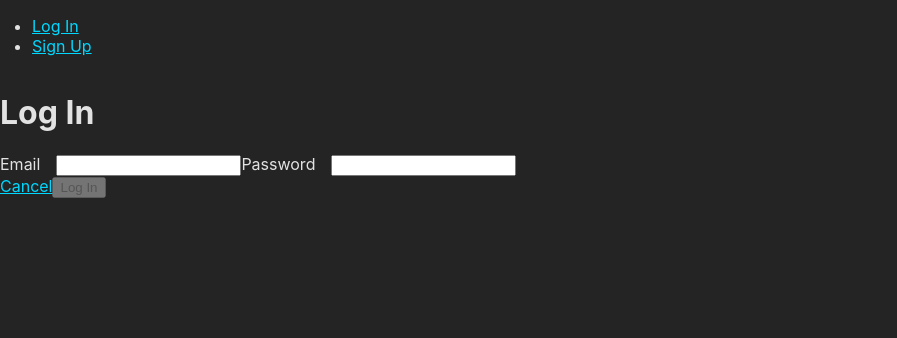
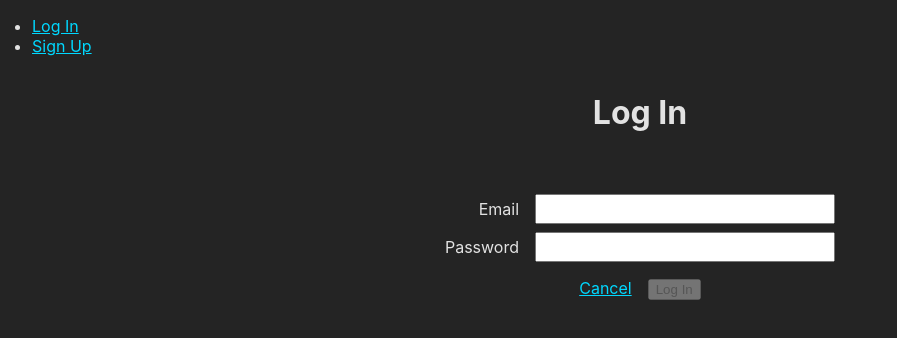
Before and after one commit to SEI-Remote/decoupled-mern-jwt-auth-template-front-end, a React (Vite) app: page /auth/login in a window 1280 px wide. Shown: the top 338 px of the page, without its empty margins (0-897 px from the left). Built offline with nearby package versions, Linux system fonts and the light colour scheme; no server answers.

Commit message:
finish template audit

```diff
--- a/src/App.jsx
+++ b/src/App.jsx
@@ -39,20 +39,20 @@ function App() {
       <Routes>
         <Route path="/" element={<Landing user={user} />} />
         <Route
+          path="/profiles"
+          element={
+            <ProtectedRoute user={user}>
+              <Profiles />
+            </ProtectedRoute>
+          }
+        />
+        <Route
           path="/auth/signup"
           element={<Signup handleAuthEvt={handleAuthEvt} />}
         />
         <Route
           path="/auth/login"
           element={<Login handleAuthEvt={handleAuthEvt} />}
-        />
-        <Route
-          path="/auth/profiles"
-          element={
-            <ProtectedRoute user={user}>
-              <Profiles />
-            </ProtectedRoute>
-          }
         />
         <Route
           path="/auth/change-password"
--- a/src/pages/ChangePassword/ChangePassword.jsx
+++ b/src/pages/ChangePassword/ChangePassword.jsx
@@ -1,17 +1,89 @@
+// npm modules
 import { useState } from 'react'
+import { Link, useNavigate } from 'react-router-dom'
+
+// services
+import * as authService from '../../services/authService'
+
+// css
 import styles from './ChangePassword.module.css'
 
-const ChangePassword = props => {
-  const [message, setMessage] = useState([''])
+const ChangePassword = ({ handleAuthEvt }) => {
+  const navigate = useNavigate()
+  const [message, setMessage] = useState('')
+  const [formData, setFormData] = useState({
+    password: '',
+    newPassword: '',
+    newPasswordConf: '',
+  })
 
-  const updateMessage = msg => {
-    setMessage(msg)
+  const handleChange = evt => {
+    setMessage('')
+    setFormData({ ...formData, [evt.target.name]: evt.target.value })
+  }
+
+  const handleSubmit = async evt => {
+    evt.preventDefault()
+    try {
+      await authService.changePassword(formData)
+      handleAuthEvt()
+      navigate('/')
+    } catch (err) {
+      setMessage(err.message)
+    }
+  }
+
+  const { password, newPassword, newPasswordConf } = formData
+
+  const isFormInvalid = () => {
+    return !(password && newPassword && newPassword === newPasswordConf)
   }
 
   return (
     <main className={styles.container}>
       <h1>Change Password</h1>
-      <p>{message}</p>
+      <p className={styles.message}>{message}</p>
+      <form
+        autoComplete="off"
+        onSubmit={handleSubmit}
+        className={styles.form}
+      >
+        <label className={styles.label}>
+          Current Password
+          <input
+            type="password"
+            value={password}
+            name="password"
+            onChange={handleChange}
+          />
+        </label>
+        <label className={styles.label}>
+          New Password
+        </label>
+        <input
+          type="password"
+          value={newPassword}
+          name="newPassword"
+          onChange={handleChange}
+        />
+        <label className={styles.label}>
+          Confirm New Password
+          <input
+            type="password"
+            value={newPasswordConf}
+            name="newPasswordConf"
+            onChange={handleChange}
+          />
+        </label>
+        <div>
+          <Link to="/">
+            <button>Cancel</button>
+          </Link>
+          <button className={styles.button} disabled={isFormInvalid()} >
+            Change Password
+          </button>
+        </div>
+      </form>
     </main>
   )
 }
--- a/src/pages/Login/Login.jsx
+++ b/src/pages/Login/Login.jsx
@@ -11,7 +11,7 @@ import styles from './Login.module.css'
 const LoginPage = ({ handleAuthEvt }) => {
   const navigate = useNavigate()
 
-  const [message, setMessage] = useState([''])
+  const [message, setMessage] = useState('')
   const [formData, setFormData] = useState({
     email: '',
     password: '',
@@ -25,6 +25,9 @@ const LoginPage = ({ handleAuthEvt }) => {
   const handleSubmit = async evt => {
     evt.preventDefault()
     try {
+      if(!import.meta.env.VITE_BACK_END_SERVER_URL) {
+        throw new Error("No VITE_BACK_END_SERVER_URL in front-end .env")
+      }
       await authService.login(formData)
       handleAuthEvt()
       navigate('/')
--- a/src/pages/Login/Login.module.css
+++ b/src/pages/Login/Login.module.css
@@ -0,0 +1,47 @@
+input {
+  margin-left: 16px;
+  padding: 4px 8px;
+  font-size: 16px;
+  width: 300px;
+}
+
+input[type="file"] {
+  padding: 0;
+}
+
+.container {
+  display: flex;
+  align-items: center;
+  flex-direction: column;
+}
+
+.message {
+  margin-top: 0;
+  height: 22px;
+  color: #dd1b16;
+  font-size: 18px;
+  font-weight: bold;
+}
+
+.form {
+  display: flex;
+  flex-direction: column;
+  align-items: center;
+  margin-bottom: 50px;
+}
+
+.label {
+  width: 100%;
+  display: flex;
+  justify-content: end;
+  align-items: center;
+  margin-bottom: 8px;
+}
+
+.button {
+  margin-left: 16px;
+}
+
+.form > label:last-of-type {
+  margin-bottom: 16px;
+}
--- a/src/pages/Profiles/Profiles.jsx
+++ b/src/pages/Profiles/Profiles.jsx
@@ -18,7 +18,11 @@ const Profiles = () => {
     fetchProfiles()
   }, [])
 
-  if(!profiles.length) return <main><h1>No profiles yet</h1></main>
+  if(!profiles.length) return (
+    <main className={styles.container}>
+      <h1>No profiles yet</h1>
+    </main>
+  )
 
   return (
     <main className={styles.container}>
--- a/src/pages/Profiles/Profiles.module.css
+++ b/src/pages/Profiles/Profiles.module.css
@@ -3,3 +3,7 @@
   align-items: center;
   flex-direction: column;
 }
+
+.container > p {
+  margin: 8px;
+}
--- a/src/pages/Signup/Signup.jsx
+++ b/src/pages/Signup/Signup.jsx
@@ -33,6 +33,9 @@ const Signup = ({ handleAuthEvt }) => {
   const handleSubmit = async evt => {
     evt.preventDefault()
     try {
+      if(!import.meta.env.VITE_BACK_END_SERVER_URL) {
+        throw new Error("No VITE_BACK_END_SERVER_URL in front-end .env")
+      }
       setIsSubmitted(true)
       await authService.signup(formData, photoData.photo)
       handleAuthEvt()
@@ -108,8 +111,8 @@ const Signup = ({ handleAuthEvt }) => {
             Cancel
           </Link>
           <button
+            className={styles.button}
             disabled={isFormInvalid() || isSubmitted}
-            className={styles.button}
           >
             {!isSubmitted ? "Sign Up" : "🚀 Sending..."}
           </button>
--- a/src/pages/Signup/Signup.module.css
+++ b/src/pages/Signup/Signup.module.css
@@ -1,5 +1,12 @@
 input {
   margin-left: 16px;
+  padding: 4px 8px;
+  font-size: 16px;
+  width: 300px;
+}
+
+input[type="file"] {
+  padding: 0;
 }
 
 .container {
@@ -11,12 +18,14 @@ input {
 .message {
   margin-top: 0;
   height: 20px;
+  color: #dd1b16;
+  font-size: 18px;
+  font-weight: bold;
 }
 
 .form {
   display: flex;
   flex-direction: column;
-  justify-content: center;
   align-items: center;
   margin-bottom: 50px;
 }
@@ -25,9 +34,14 @@ input {
   width: 100%;
   display: flex;
   justify-content: end;
+  align-items: center;
   margin-bottom: 8px;
 }
 
 .button {
   margin-left: 16px;
 }
+
+.form > label:last-of-type {
+  margin-bottom: 16px;
+}
--- a/src/services/authService.js
+++ b/src/services/authService.js
@@ -6,10 +6,6 @@ const BASE_URL = `${import.meta.env.VITE_BACK_END_SERVER_URL}/api/auth`
 
 async function signup(userFormData, photoFormData) {
   try {
-    if(!import.meta.env.VITE_BACK_END_SERVER_URL) {
-      throw new Error("No VITE_BACK_END_SERVER_URL in front-end .env file")
-    }
-
     const res = await fetch(`${BASE_URL}/signup`, {
       method: 'POST',
       headers: { 'Content-Type': 'application/json' },
```
Also changed, not shown: notes.txt (deleted).
